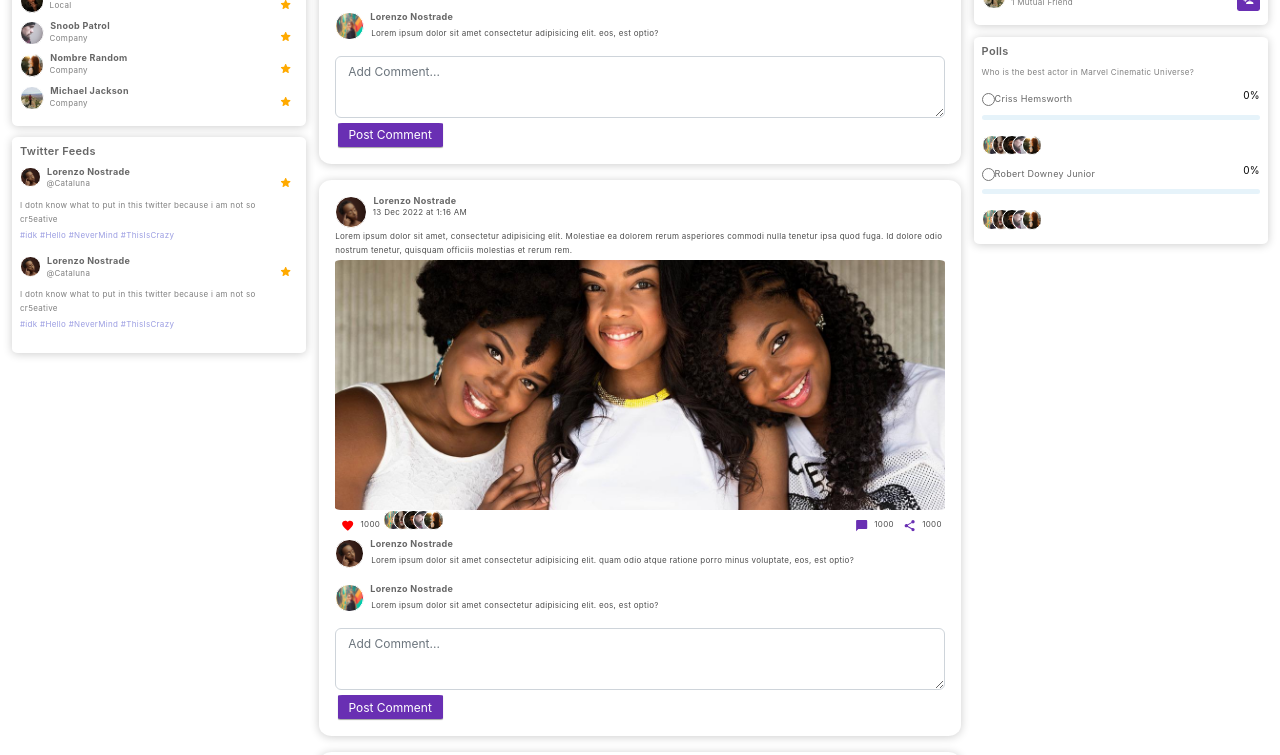
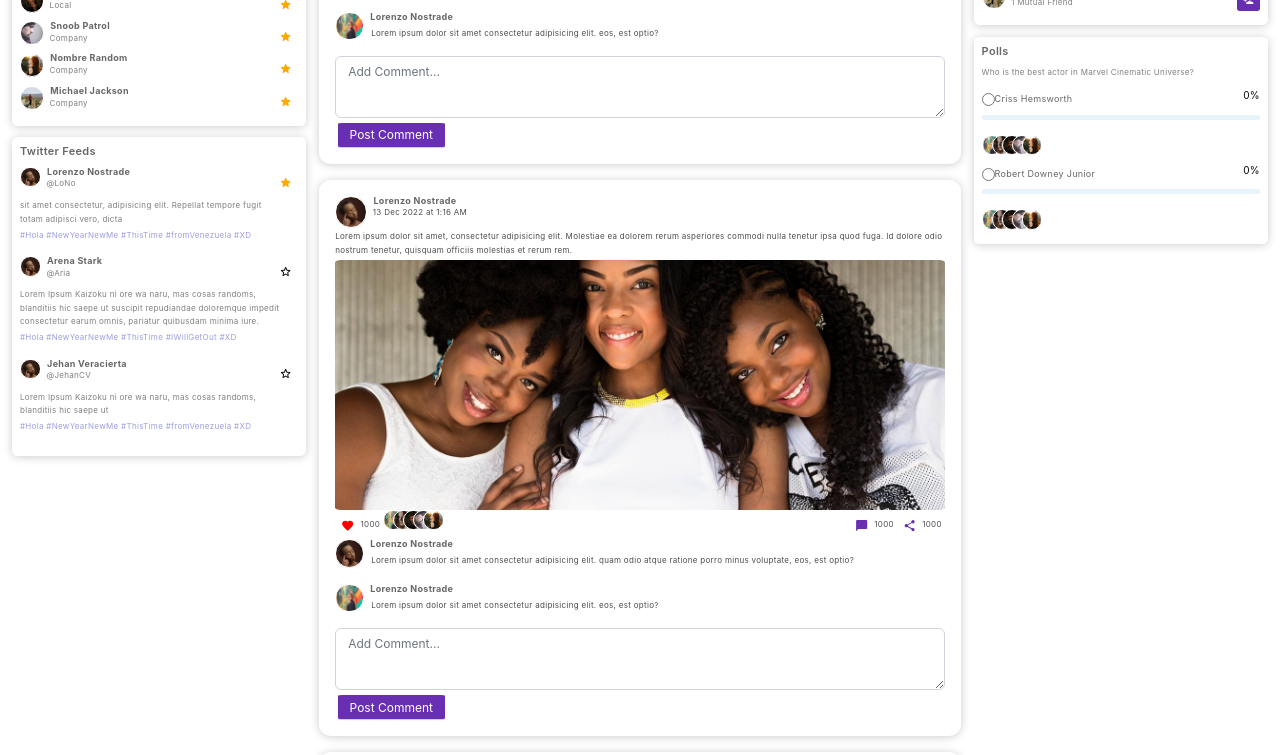
Before and after one commit to YamiKawa1/Inteligente, a React (Create React App) app: page / in a window 1280 px wide. Shown: the part 740-1495 px from the top of the page. Built offline with nearby package versions, Linux system fonts and the light colour scheme.

Commit message:
Informacion de twittFeed lista

```diff
--- a/src/components/common/styledComponents.jsx
+++ b/src/components/common/styledComponents.jsx
@@ -32,13 +32,10 @@ background-color: ${props => props.active ? '#692FB3': 'transparent'};
 color: ${props => props.active ? 'white' : '#232323'};
 height: ${props => props.height};
 font-size: 12px;
-padding: 0.2em 0.9em;
+padding: 0.2em 1em;
 margin: 0.4em 0.2em 0 0.2em;
 border-radius: 4%;
 border: none;
-box-shadow: ${props => props.active ? '0 1px 1px 0 rgba(0, 0, 0, 0.2), 0 1px 1px 0 rgba(0, 0, 0, 0.19)': 'none'};
+box-shadow: ${props => props.active ? '0 1px 1px 0 rgba(0, 0, 0, 0.2)': 'none'};
 
-&hover: {
-    opacity: 0.2;
-}
 `
--- a/src/components/layouts/TwitterFeeds/TwitterFeeds.jsx
+++ b/src/components/layouts/TwitterFeeds/TwitterFeeds.jsx
@@ -4,18 +4,28 @@ import PictureTextButton from '../../common/PictureTextButton'
 import P1 from '../../../assets/img/P1.jpg'
 import StarRoundedIcon from '@mui/icons-material/StarRounded';
 import StarOutlineRoundedIcon from '@mui/icons-material/StarOutlineRounded';
+import { TWITTERFEEDS } from '../../../data/data';
+
 
 export default function TwitterFeeds() {
+
+
+
   return (
     <div className='Menu'>
         <h1>Twitter Feeds</h1>
-        <PictureTextButton image={P1} shape='circle' width='1.3em' height='1.3em' name='Lorenzo Nostrade' subtitle='@Cataluna' isButton active={true} iconActive={<StarRoundedIcon/>} iconInactive={<StarOutlineRoundedIcon/>} color='#FFAA00'/>
-        <p>I dotn know what to put in this twitter because i am not so cr5eative</p>
-        <p className='Hashtag'>#idk #Hello #NeverMind #ThisIsCrazy</p>
-
-        <PictureTextButton image={P1} shape='circle' width='1.3em' height='1.3em' name='Lorenzo Nostrade' subtitle='@Cataluna' isButton active={true} iconActive={<StarRoundedIcon/>} iconInactive={<StarOutlineRoundedIcon/>} color='#FFAA00'/>
-        <p>I dotn know what to put in this twitter because i am not so cr5eative</p>
-        <p className='Hashtag'>#idk #Hello #NeverMind #ThisIsCrazy</p>
+        {
+          TWITTERFEEDS.map(twitt => {
+            console.log(twitt.Name, twitt.Username, twitt.Twitt);
+            return (
+              <div key={twitt.Name}>
+                  <PictureTextButton image={P1} shape='circle' width='1.3em' height='1.3em' name={twitt.Name} subtitle={twitt.Username} isButton active={twitt.Favorite} iconActive={<StarRoundedIcon/>} iconInactive={<StarOutlineRoundedIcon/>} color='#FFAA00'/>
+                  <p>{twitt.Twitt}</p>
+                  <p className='Hashtag'>{twitt.Hashtags.map(Hashtag=> '#' + Hashtag+ ' ')}</p>
+              </div>
+            )
+          })
+        }
     </div>
   )
 }
--- a/src/data/data.js
+++ b/src/data/data.js
@@ -2,17 +2,32 @@ export const Perfil =[
     {
         "ProfilePicture": "P1",
         "Name": "Kelly Jenners",
-        "Subtitle": "UI/UX Designer"
+        "Subtitle": "UI/UX Designer",
+        "About": "I love to program every thing that i see and i love to playvideogames",
+        "Joined": "Novembre 15, 2015",
+        "Lives": "New York, USA",
+        "Email": "Bucjethead@gmail.com",
+        "Website": "www.claudia.com"
     },
     {
         "ProfilePicture": "P2",
         "Name": "Arena Stark",
-        "Subtitle": "Backend Developer"
+        "Subtitle": "Backend Developer",
+        "About": "I love to program every thing that i see and i love to playvideogames",
+        "Joined": "Novembre 15, 2015",
+        "Lives": "New York, USA",
+        "Email": "Bucjethead@gmail.com",
+        "Website": "www.claudia.com"
     },
     {
         "ProfilePicture": "P3",
         "Name": "Jehan Veracierta",
-        "Subtitle": "FullStack Developer"
+        "Subtitle": "FullStack Developer",
+        "About": "I love to program every thing that i see and i love to playvideogames",
+        "Joined": "Novembre 15, 2015",
+        "Lives": "New York, USA",
+        "Email": "Bucjethead@gmail.com",
+        "Website": "www.claudia.com"
     }
 ]
 
@@ -159,12 +174,13 @@ export const Suggestions = [
     }
 ]
 
-export const TwitterFeeds = [
+export const TWITTERFEEDS = [
     {
         "ProfilePicture": "P6",
         "Name": "Lorenzo Nostrade",
         "Username": "@LoNo",
         "Twitt": "sit amet consectetur, adipisicing elit. Repellat tempore fugit totam adipisci vero, dicta",
+        "Hashtags": ["Hola", "NewYearNewMe", "ThisTime", "fromVenezuela", "XD"],
         "Favorite": true
     },
     {
@@ -172,6 +188,7 @@ export const TwitterFeeds = [
         "Name": "Arena Stark",
         "Username": "@Aria",
         "Twitt":"Lorem Ipsum Kaizoku ni ore wa naru, mas cosas randoms, blanditiis hic saepe ut suscipit repudiandae doloremque impedit consectetur earum omnis, pariatur quibusdam minima iure.",
+        "Hashtags": ["Hola", "NewYearNewMe", "ThisTime", "IWillGetOut", "XD"],
         "Favorite": false
     },
     {
@@ -179,6 +196,7 @@ export const TwitterFeeds = [
         "Name": "Jehan Veracierta",
         "Username": "@JehanCV",
         "Twitt":"Lorem Ipsum Kaizoku ni ore wa naru, mas cosas randoms, blanditiis hic saepe ut",
+        "Hashtags": ["Hola", "NewYearNewMe", "ThisTime", "fromVenezuela", "XD"],
         "Favorite": false
     }
 ]
```
Also changed, not shown: src/routes/index.js (deleted).
